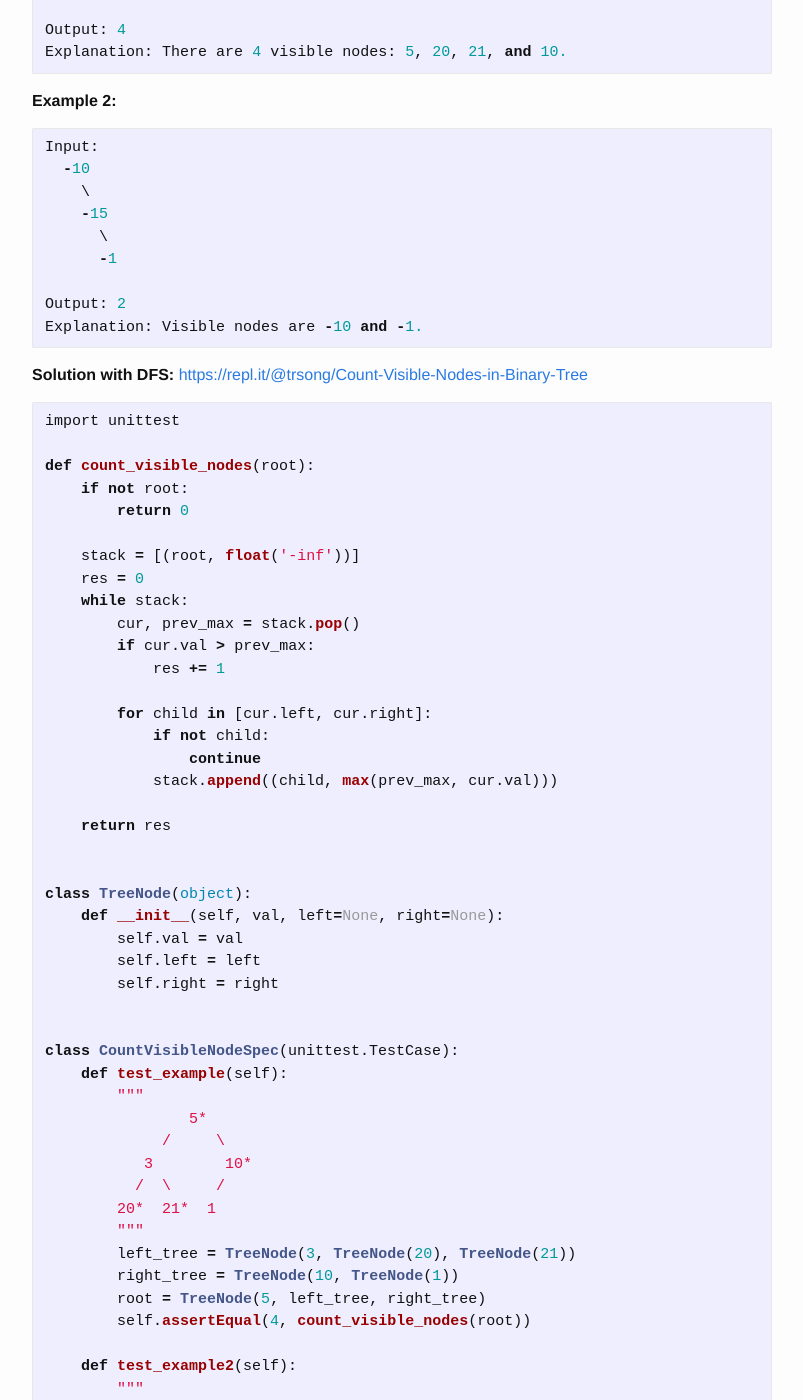
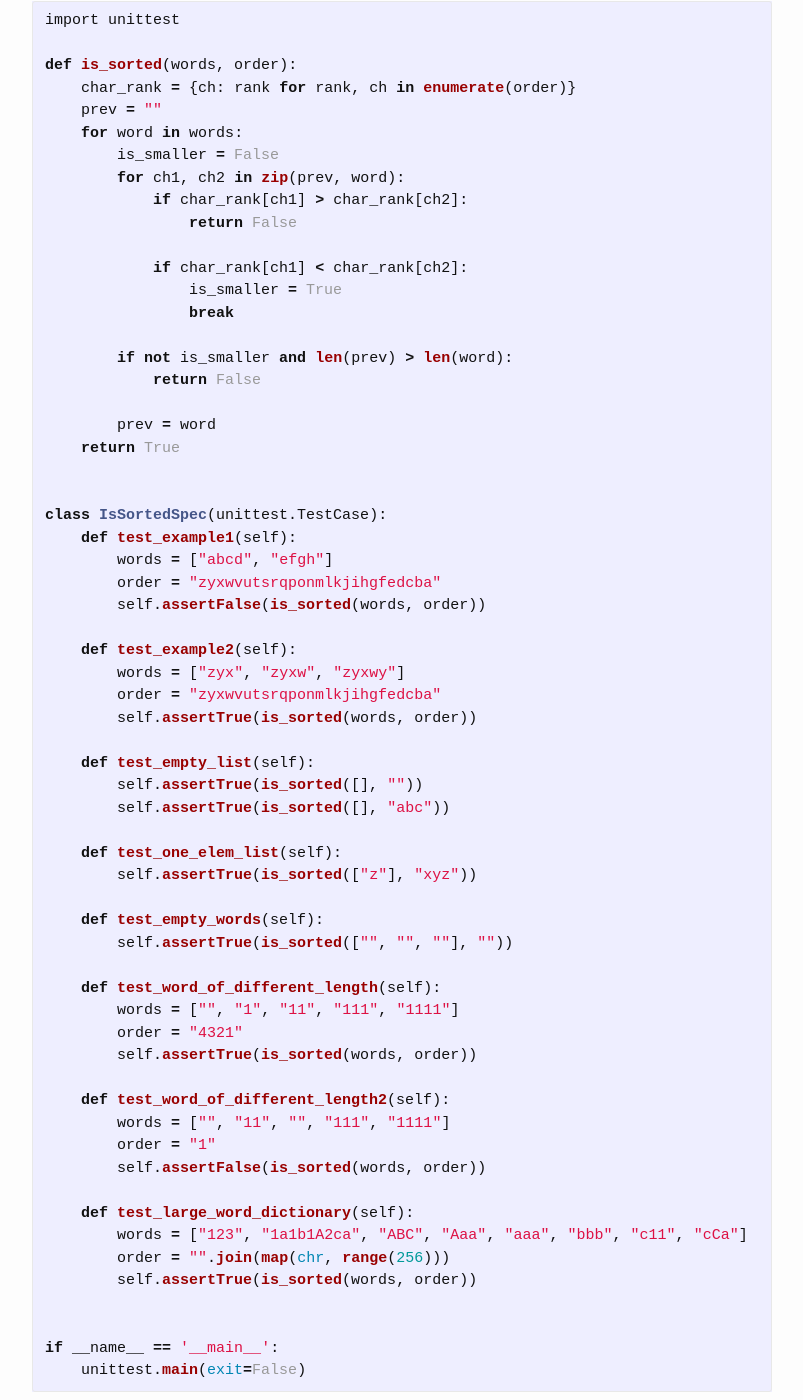
Before and after one commit to trsong/trsong.github.io, a Jekyll site: the page built from _posts/2020-11-01-DailyQuestionsAug.md, in a window 1280 px wide and 1400 px high, scrolled down 1868 px. Shown: the whole window, without its empty margins (238-1041 px from the left). Built offline with Jekyll 4.4.1, drawn with Linux system fonts in a browser that asks for light colours; some of the changed text lies outside the part shown.

Commit message:
Add solution to Nov 20 question and add Nov 21 question.

````diff
--- a/_posts/2020-11-01-DailyQuestionsAug.md
+++ b/_posts/2020-11-01-DailyQuestionsAug.md
@@ -19,9 +19,18 @@ categories: Python/Java
 **Java Playground:** [https://repl.it/languages/java](https://repl.it/languages/java)
 
 
+### Nov 21, 2020 \[Hard\] Find the Element That Appears Once While Others Occurs 3 Times
+---
+> **Question:** Given an array of integers where every integer occurs three times except for one integer, which only occurs once, find and return the non-duplicated integer.
+>
+> For example, given `[6, 1, 3, 3, 3, 6, 6]`, return `1`. Given `[13, 19, 13, 13]`, return `19`.
+>
+> Do this in `O(N)` time and `O(1)` space.
+
+
 ### Nov 20, 2020 \[Easy\] Word Ordering in a Different Alphabetical Order
 ---
-> **Question:**Given a list of words, and an arbitrary alphabetical order, verify that the words are in order of the alphabetical order.
+> **Question:** Given a list of words, and an arbitrary alphabetical order, verify that the words are in order of the alphabetical order.
 
 **Example 1:**
 ```py
@@ -41,6 +50,71 @@ order="zyxwvutsrqponmlkjihgfedcba"
 
 Output: True
 Explanation: The words are in increasing alphabetical order
+```
+
+**Solution:** [https://repl.it/@trsong/Determine-Word-Ordering-in-a-Different-Alphabetical-Order](https://repl.it/@trsong/Determine-Word-Ordering-in-a-Different-Alphabetical-Order)
+```py
+import unittest
+
+def is_sorted(words, order):
+    char_rank = {ch: rank for rank, ch in enumerate(order)}
+    prev = ""
+    for word in words:
+        is_smaller = False
+        for ch1, ch2 in zip(prev, word):
+            if char_rank[ch1] > char_rank[ch2]:
+                return False
+
+            if char_rank[ch1] < char_rank[ch2]:
+                is_smaller = True
+                break
+
+        if not is_smaller and len(prev) > len(word):
+            return False
+
+        prev = word
+    return True
+
+
+class IsSortedSpec(unittest.TestCase):
+    def test_example1(self):
+        words = ["abcd", "efgh"]
+        order = "zyxwvutsrqponmlkjihgfedcba"
+        self.assertFalse(is_sorted(words, order))
+
+    def test_example2(self):
+        words = ["zyx", "zyxw", "zyxwy"]
+        order = "zyxwvutsrqponmlkjihgfedcba"
+        self.assertTrue(is_sorted(words, order))
+
+    def test_empty_list(self):
+        self.assertTrue(is_sorted([], ""))
+        self.assertTrue(is_sorted([], "abc"))
+
+    def test_one_elem_list(self):
+        self.assertTrue(is_sorted(["z"], "xyz"))
+
+    def test_empty_words(self):
+        self.assertTrue(is_sorted(["", "", ""], ""))
+
+    def test_word_of_different_length(self):
+        words = ["", "1", "11", "111", "1111"]
+        order = "4321"
+        self.assertTrue(is_sorted(words, order))
+
+    def test_word_of_different_length2(self):
+        words = ["", "11", "", "111", "1111"]
+        order = "1"
+        self.assertFalse(is_sorted(words, order))
+
+    def test_large_word_dictionary(self):
+        words = ["123", "1a1b1A2ca", "ABC", "Aaa", "aaa", "bbb", "c11", "cCa"]
+        order = "".join(map(chr, range(256)))
+        self.assertTrue(is_sorted(words, order))
+
+
+if __name__ == '__main__':
+    unittest.main(exit=False)
 ```
 
 ### Nov 19, 2020 \[Easy\] Count Visible Nodes in Binary Tree
````
Also changed, not shown: _posts/2019-04-01-DailyQuestionsByCategory.md (+81 -47 lines).
